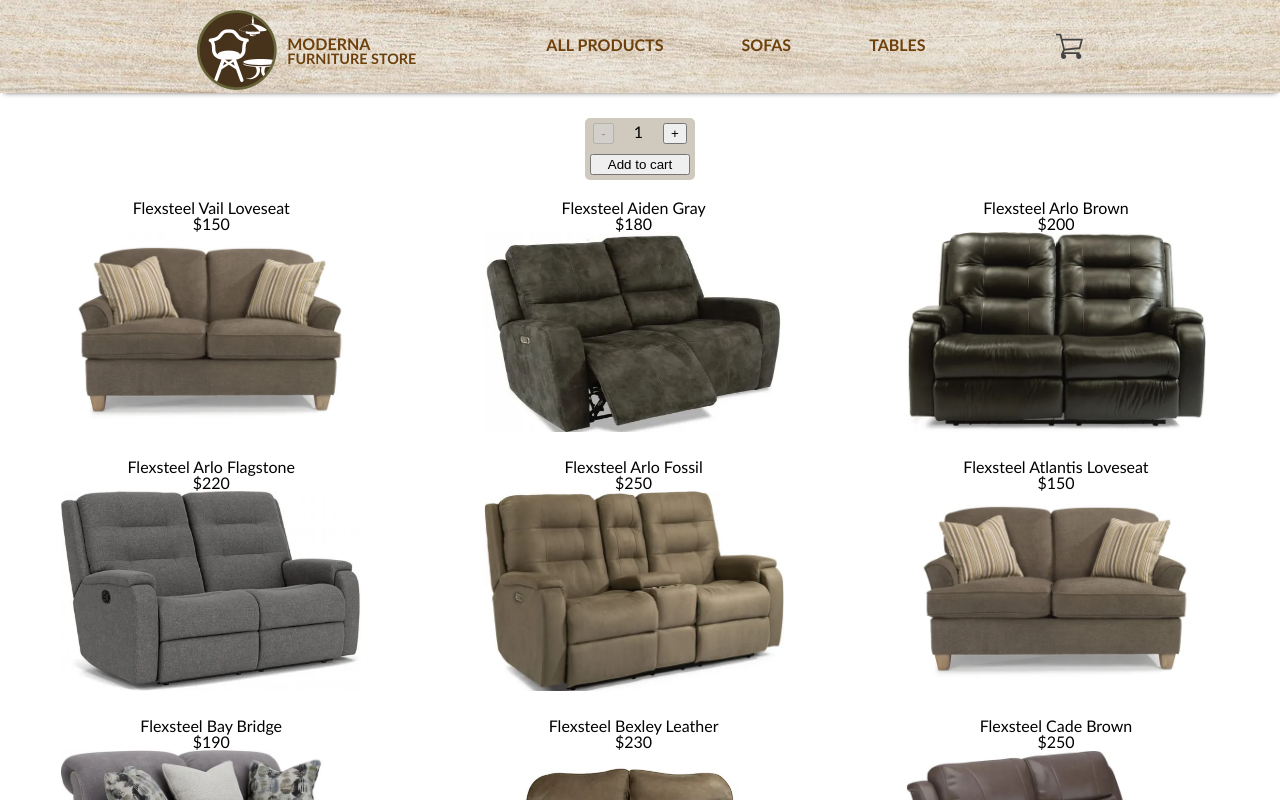
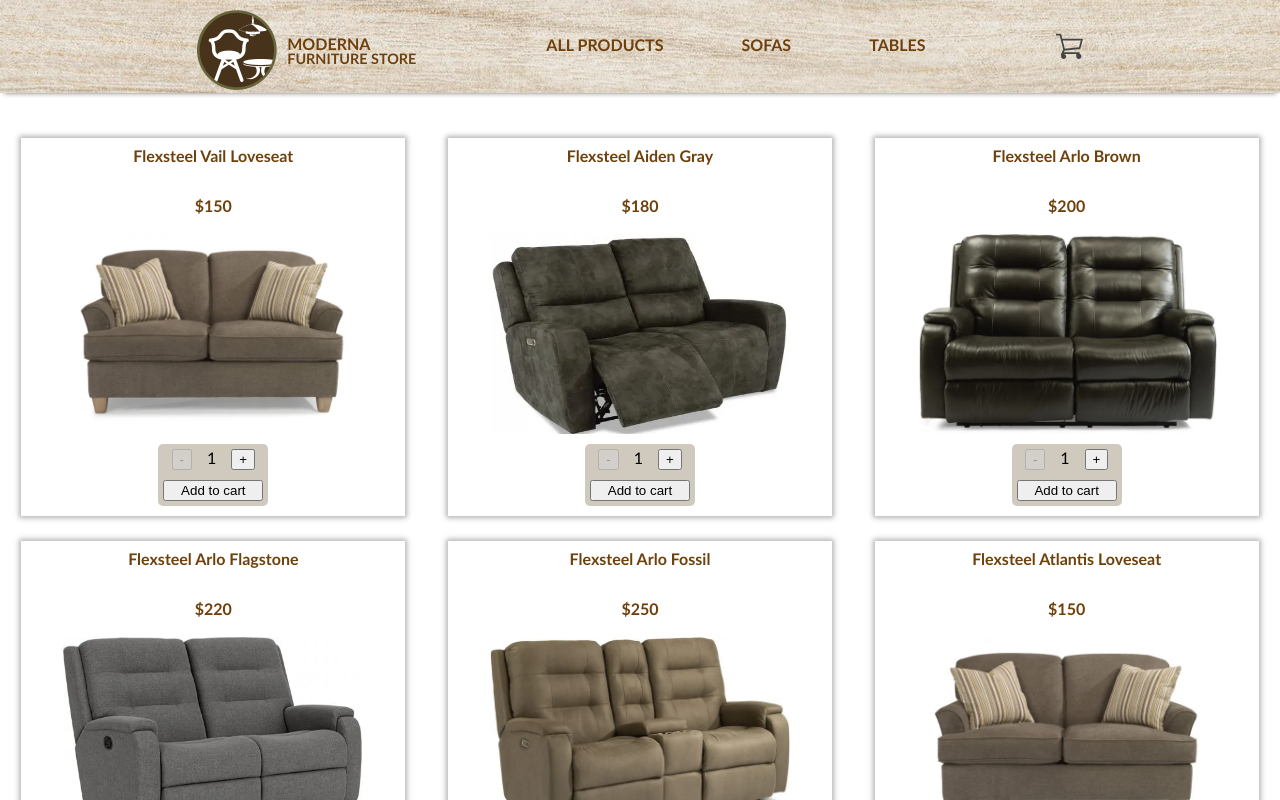
Before and after one commit to LeoAP88/FurnitureStore, a React (Create React App) app: page / in a window 1280 px wide. Shown: the top 800 px of the page. Built offline with nearby package versions, Linux system fonts and the light colour scheme.

Commit message:
Added ItemCount for every product

```diff
--- a/src/components/Item.js
+++ b/src/components/Item.js
@@ -1,15 +1,20 @@
 import React from 'react'
+import ItemCount from './ItemCount';
 
 export const Item = ({products}) => {
 
-    const {title,price,image} = products;
+    const {title,price,image, stock} = products;
 
+    function onAdd(counterReceived) {
+        console.log(`Added quantity: ${counterReceived}`);
+    }
 
     return (
         <div className='Prod_Container'>
-            <p>{title}</p>
-            <p>${price}</p>
+            <p className='Prod_Title'>{title}</p>
+            <p className='Prod_Price'>${price}</p>
             <img src={process.env.PUBLIC_URL+image} alt={title} className="Img_product"></img>
+            <ItemCount stock={stock} initial={1} onAdd={onAdd}/>
         </div>
     )
 }
--- a/src/components/ItemListContainer.js
+++ b/src/components/ItemListContainer.js
@@ -1,5 +1,5 @@
 import React, { useEffect, useState } from "react";
-import ItemCount from "./ItemCount";
+// import ItemCount from "./ItemCount";
 import {ItemList} from "./ItemList";
 import dataJson from "./data/data.json";
 
@@ -28,13 +28,13 @@
     }, []);
 
 
-    function onAdd(counterReceived) {
-        console.log(`Added quantity: ${counterReceived}`);
-    }
+    // function onAdd(counterReceived) {
+    //     console.log(`Added quantity: ${counterReceived}`);
+    // }
 
     return (
         <main>
-            <ItemCount stock={5} initial={1} onAdd={onAdd} />
+            {/* <ItemCount stock={5} initial={1} onAdd={onAdd} /> */}
             <section>
                 <ItemList products={products} />
             </section>
--- a/src/styles/components/_main.scss
+++ b/src/styles/components/_main.scss
@@ -18,10 +18,26 @@
     flex-direction: row;
     flex-wrap: wrap;
     row-gap: 25px;
+    justify-content: space-around;
 }
 
 .Prod_Container {
-    width: 50%;
+    width: 45%;
+    display: flex;
+    flex-direction: column;
+    align-items: center;
+    box-shadow: 0px 0px 5px 2px rgba(121, 119, 117, 0.55);
+
+}
+
+.Img_product, .Prod_Title, .Prod_Price{
+    padding: 10px;
+    font-weight:bolder;
+    color: $NavBarLinks;
+}
+
+.Prod_Title{
+    height: 30px;
 }
 
 .Img_product {
@@ -36,6 +52,7 @@
     background-color: rgb(207, 201, 190);
     padding: 5px;
     border-radius: 5px;
+    margin-bottom: 10px;
 }
 
 .btn-addToCart {
@@ -43,15 +60,15 @@
 }
 
 .item-quantity {
-    padding: 0 20px;
+    padding: 0 15px;
 }
 
 .Loader{
     margin: auto;
     height: 500px;
     display: flex;
+
+    span{
+        align-self: center;
+    }
 }
-
-.Loader span{
-    align-self: center;
-}
--- a/src/styles/layout/_responsive.scss
+++ b/src/styles/layout/_responsive.scss
@@ -6,10 +6,9 @@
 
 @media(min-width:map-get($breakpoints, Tablet)) {
     .Img_product {
-        width: 230px;
+        width: 200px;
         height: 150px;
     }
-
 }
 
 @media(min-width:map-get($breakpoints, Laptop)) {
@@ -35,7 +34,7 @@
     }
 
     .Prod_Container {
-        width: 33%;
+        width: 30%;
     }
 }
 
```
Also changed, not shown: src/components/ItemList.js (+5 -2 lines).
